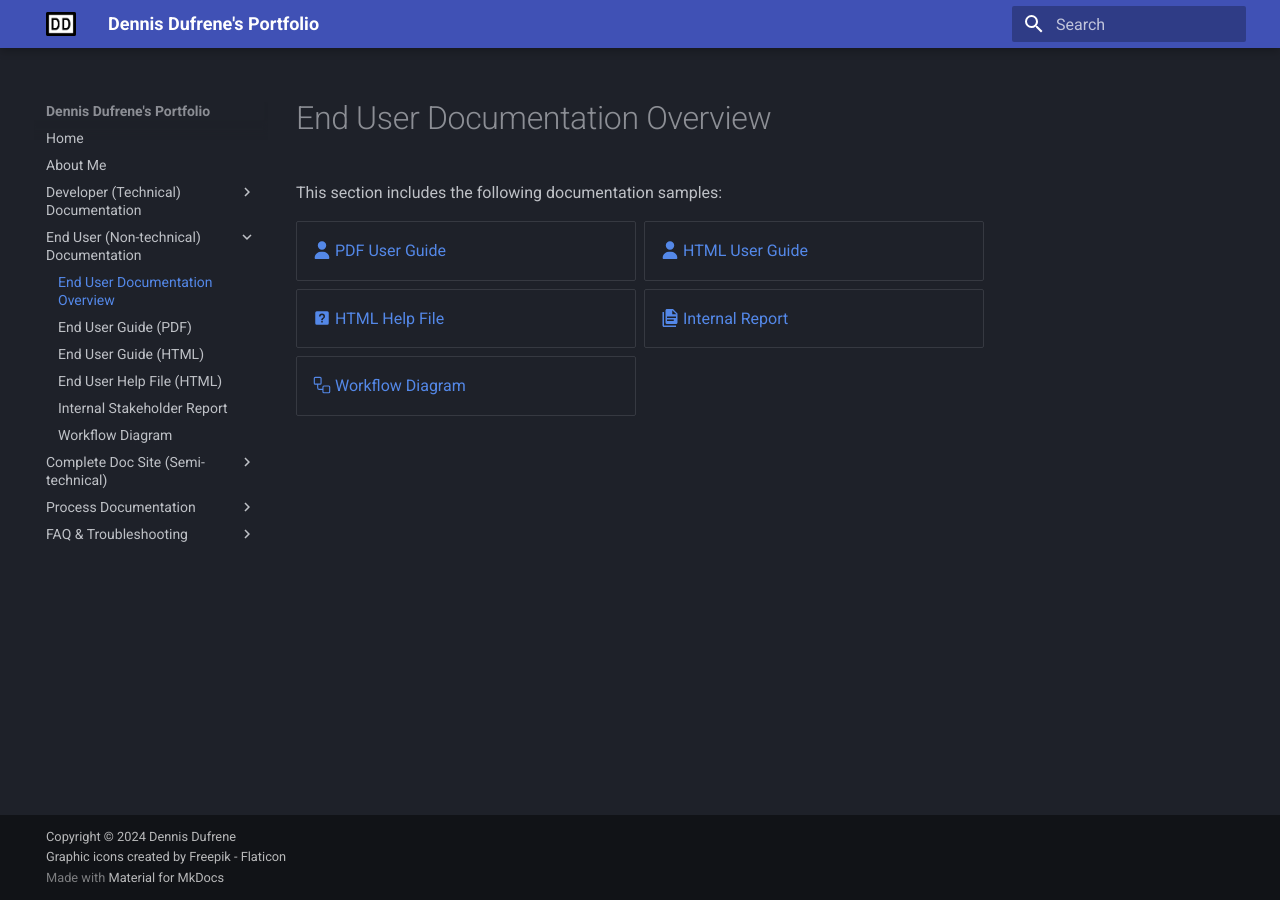
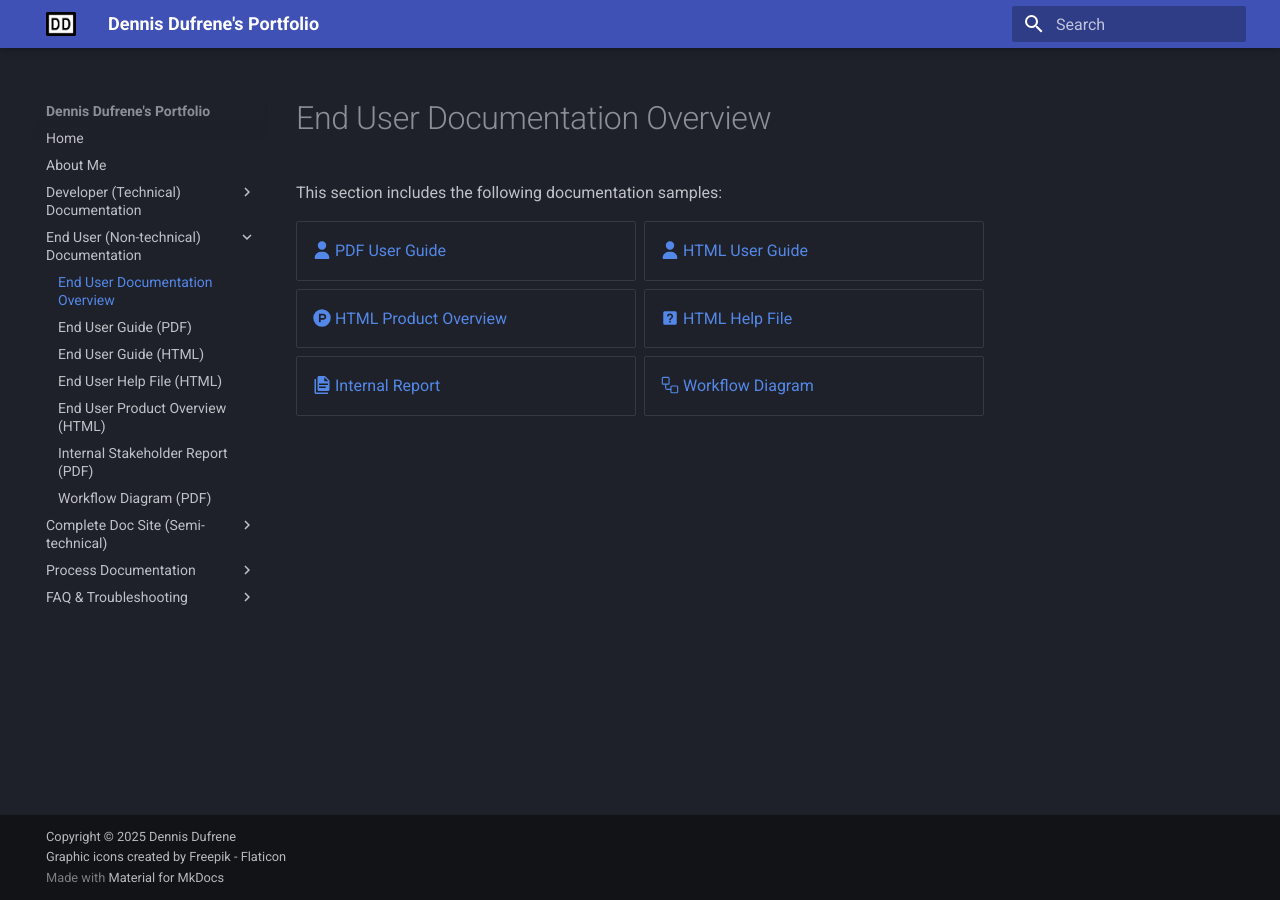
Before and after one commit to DennisJDufrene/dennisjdufreneportfolio, an MkDocs documentation site: the page built from docs/enduser_doc_overview.md, in a window 1280 px wide. Built offline with MkDocs 1.6.1 and Material for MkDocs 9.7.7, drawn with Linux system fonts in a browser that asks for light colours.

Commit message:
Sample and Date updates.

```diff
--- a/docs/enduser_doc_overview.md
+++ b/docs/enduser_doc_overview.md
@@ -6,6 +6,7 @@ This section includes the following documentation samples:
 
 - [:fontawesome-solid-user: PDF User Guide](user_guide.md)
 - [:fontawesome-solid-user: HTML User Guide](linuxmint.md)
+- [:fontawesome-brands-product-hunt: HTML Product Overview](kbin-overview.md)
 - [:material-help-box: HTML Help File](rss-from-source.md)
 - [:material-file-document-multiple: Internal Report](sample_report.md)
 - [:octicons-workflow-24: Workflow Diagram](sample_workflow.md)
--- a/mkdocs.yml
+++ b/mkdocs.yml
@@ -17,7 +17,7 @@ theme:
 extra_css:
     - stylesheets/extra.css
 
-copyright: Copyright &copy; 2024 <a href="https://www.linkedin.com/in/dennisdufrene/">Dennis Dufrene</a> <br>
+copyright: Copyright &copy; 2025 <a href="https://www.linkedin.com/in/dennisdufrene/">Dennis Dufrene</a> <br>
            Graphic icons created by <a href="https://www.flaticon.com/free-icons/graphic" title="graphic icons">Freepik - Flaticon</a>
 
 plugins:
@@ -35,6 +35,7 @@ markdown_extensions:
   - pymdownx.superfences
   - pymdownx.keys
   - attr_list
+  - footnotes
   - md_in_html
   - pymdownx.emoji:
       emoji_index: !!python/name:material.extensions.emoji.twemoji
@@ -57,8 +58,9 @@ nav:
       - End User Guide (PDF): user_guide.md
       - End User Guide (HTML): linuxmint.md
       - End User Help File (HTML): rss-from-source.md
-      - Internal Stakeholder Report: sample_report.md
-      - Workflow Diagram: sample_workflow.md
+      - End User Product Overview (HTML): kbin-overview.md
+      - Internal Stakeholder Report (PDF): sample_report.md
+      - Workflow Diagram (PDF): sample_workflow.md
    - Complete Doc Site (Semi-technical):
       - Complete Site Overview: complete-site.md
    - Process Documentation:
```
Also changed, not shown: docs/kbin-overview.md (added, +42 -0 lines), docs/rss-from-source.md (+2 -6 lines), docs/img/kbin-1.png (added), docs/img/kbin-2.png (added), docs/img/kbin-3.png (added).
